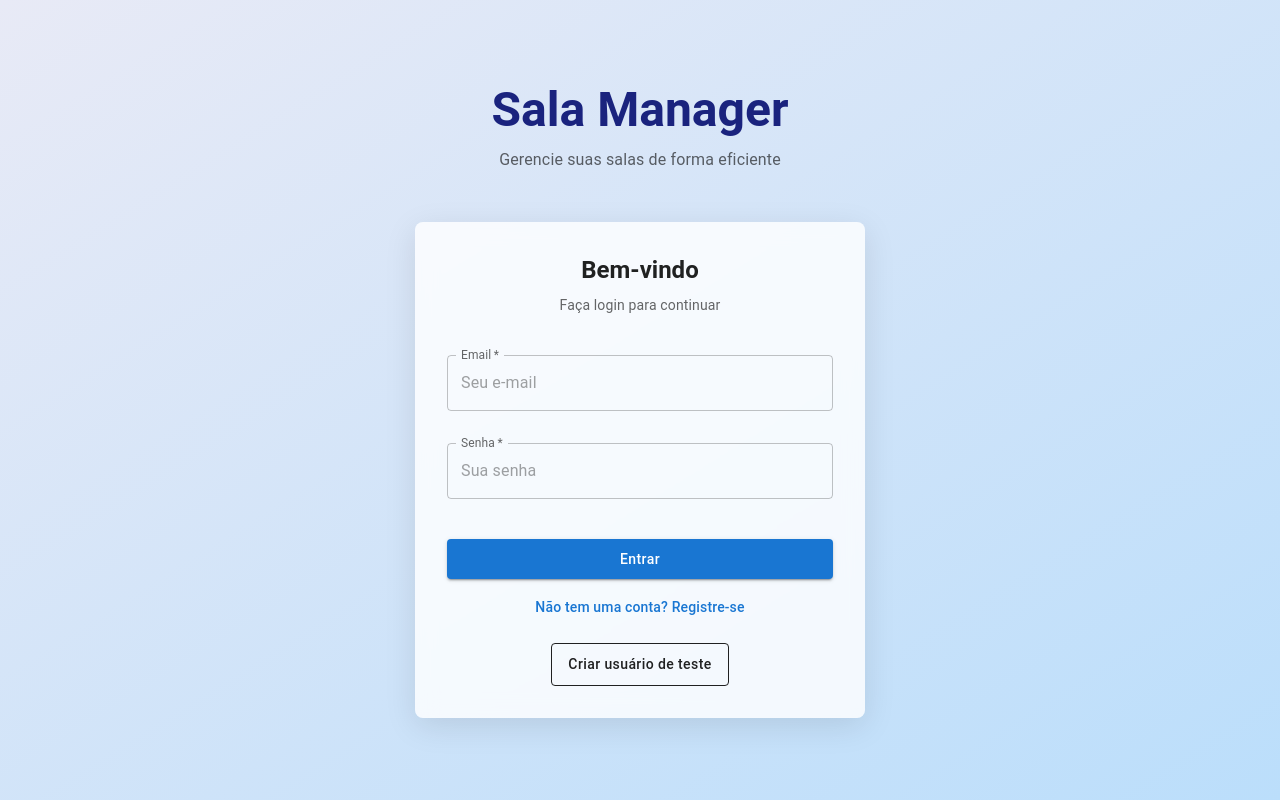
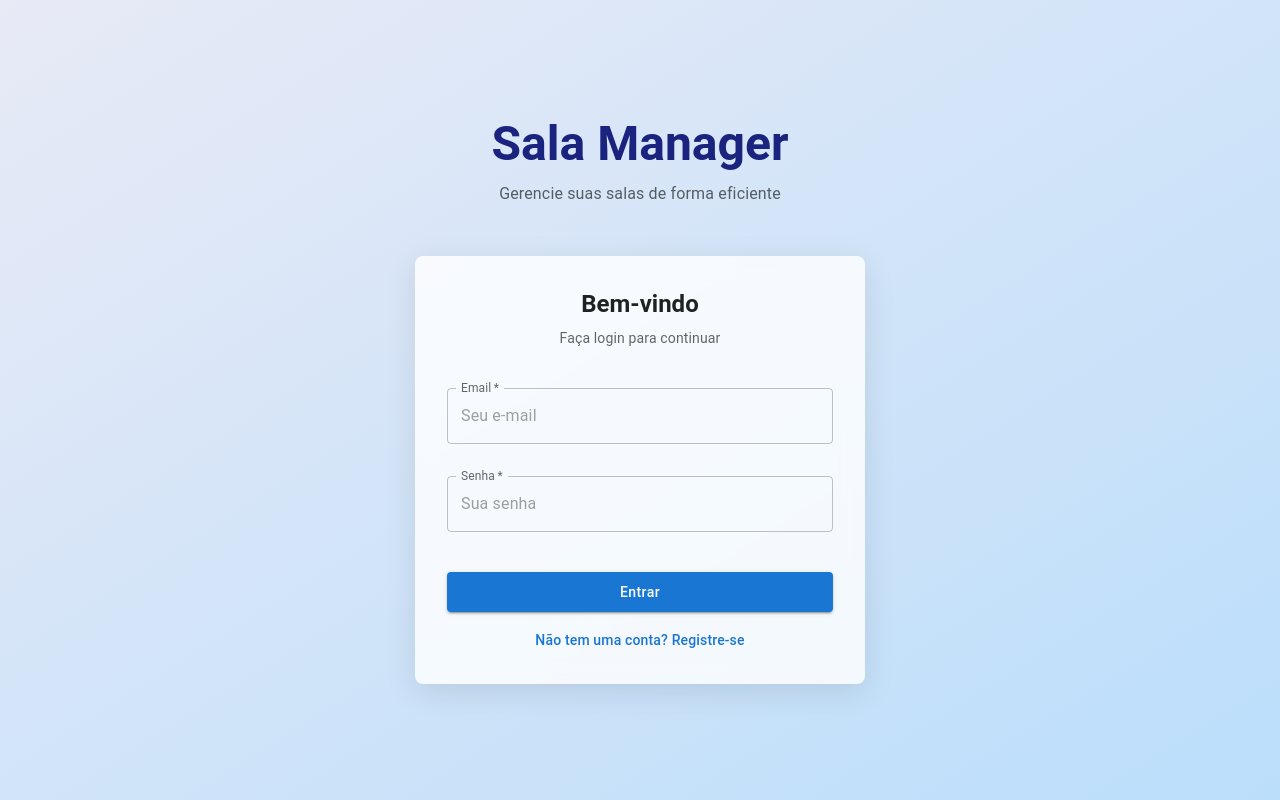
Before and after one commit to EndrioAlberton/sala-manager-web, a React (Vite) app: page /login in a window 1280 px wide. Built offline with nearby package versions, Linux system fonts and the light colour scheme.

Commit message:
chore: removido usuário de teste

```diff
--- a/src/pages/Login.tsx
+++ b/src/pages/Login.tsx
@@ -166,34 +166,6 @@ export function Login() {
                                 Não tem uma conta? Registre-se
                             </Link>
                         </Box>
-
-                        <Box sx={{ mt: 3, textAlign: 'center' }}>
-                            <Button
-                                type="button"
-                                variant="secondary"
-                                onClick={async () => {
-                                    try {
-                                        setLoading(true);
-                                        await authService.register({
-                                            name: "Usuário Teste",
-                                            email: "teste@example.com",
-                                            password: "senha123"
-                                        });
-                                        setFormData({
-                                            email: "teste@example.com",
-                                            password: "senha123"
-                                        });
-                                        setError("Usuário de teste criado! Tente fazer login agora.");
-                                    } catch (err: any) {
-                                        setError("Erro ao criar usuário de teste: " + err.message);
-                                    } finally {
-                                        setLoading(false);
-                                    }
-                                }}
-                            >
-                                Criar usuário de teste
-                            </Button>
-                        </Box>
                     </form>
                 </FormCard>
             </Container>
--- a/src/services/api.ts
+++ b/src/services/api.ts
@@ -173,7 +173,7 @@ export interface User {
   name: string;
   email: string;
   password?: string; // Opcional pois não é retornado nas consultas
-  userType: UserType; // Adicionado manualmente
+  userType?: UserType; // Adicionado automaticamente como ALUNO
 }
 
 export interface LoginCredentials {
```
